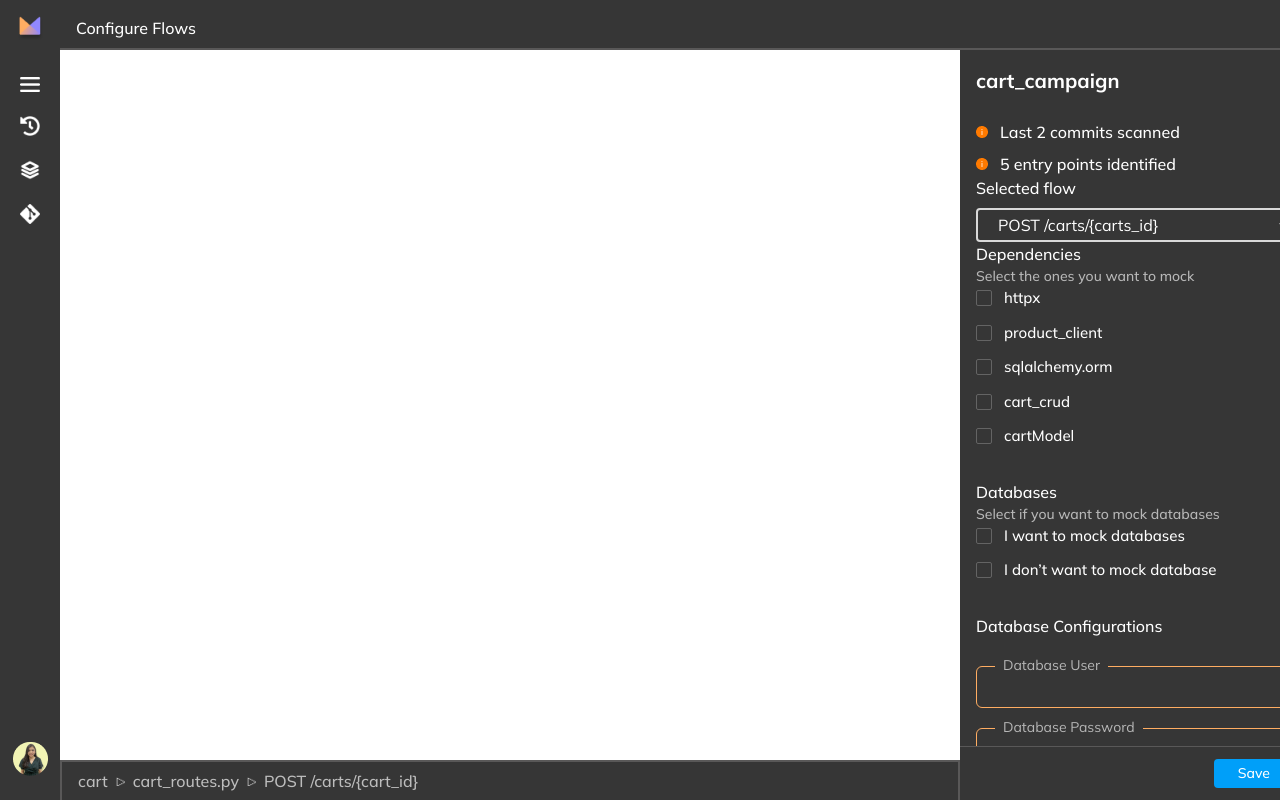
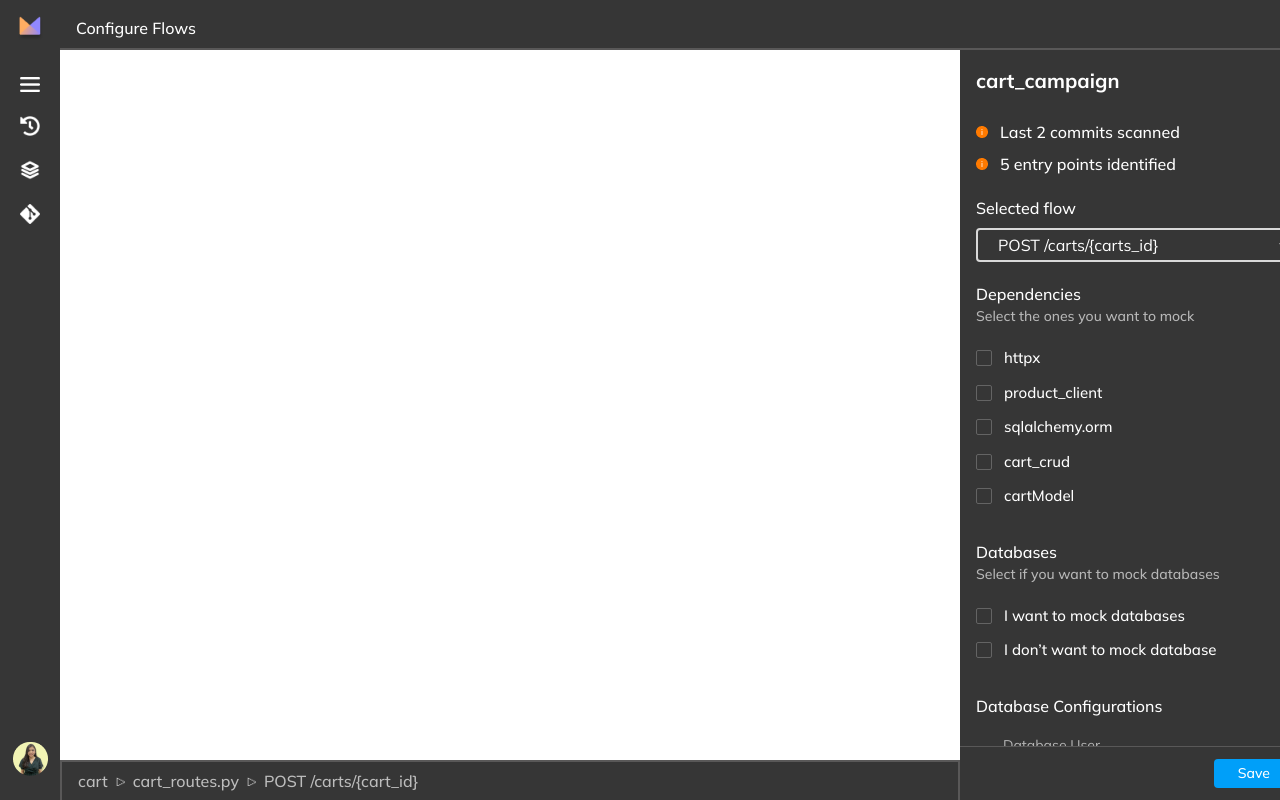
Before and after one commit to anubhavshavaran/momentumsh-mock-app, a React (Vite) app: page / in a window 1280 px wide. Shown: the top 800 px of the page. Built offline with nearby package versions, Linux system fonts and the light colour scheme; grey boxes are pictures that could not be loaded.

Commit message:
# Bug Fix

```diff
--- a/src/components/control/Column.tsx
+++ b/src/components/control/Column.tsx
@@ -8,6 +8,6 @@ type ColumnProps = {
 
 export default function Column({ gap, margin, children }: ColumnProps) {
     return (
-        <div className={`mb-${margin} flex flex-col gap-${gap}`}>{children}</div>
+        <div className={`mb-${margin} flex flex-col gap-${gap} mb-5`}>{children}</div>
     );
 }
```
